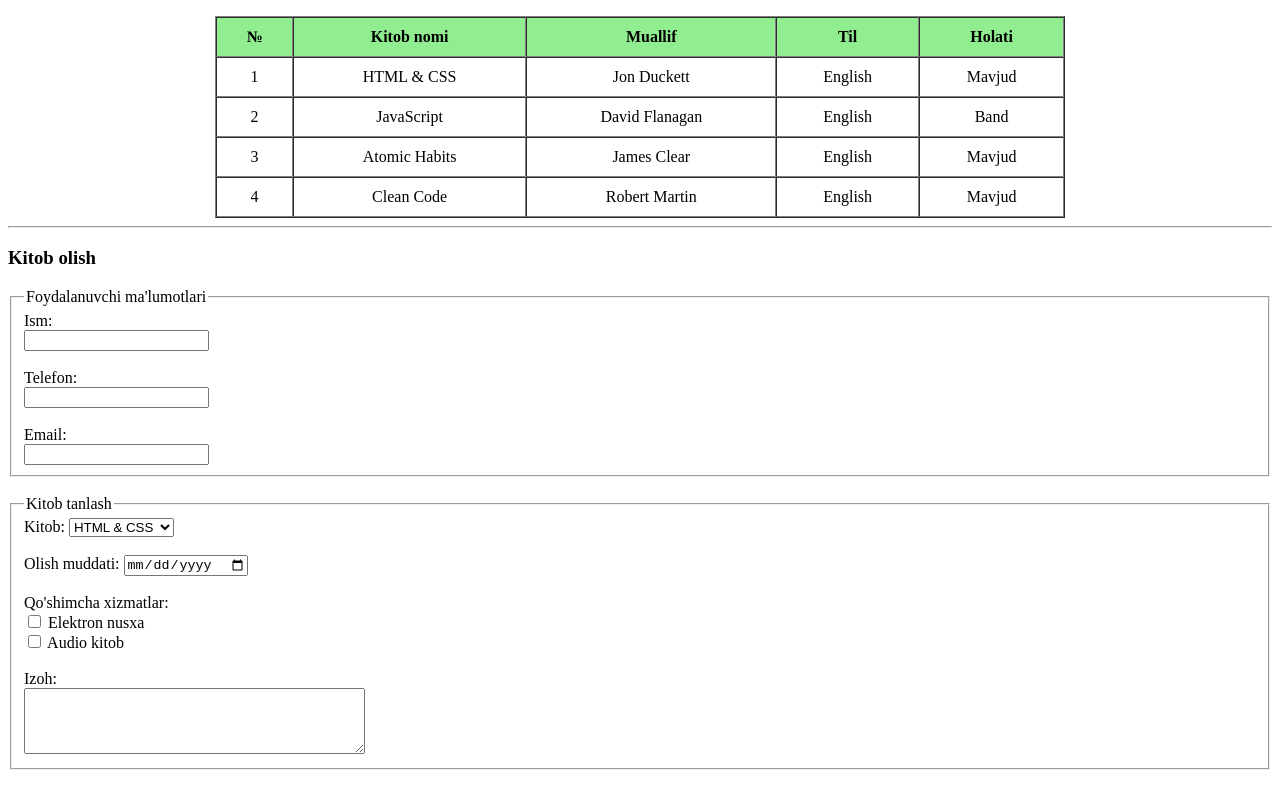
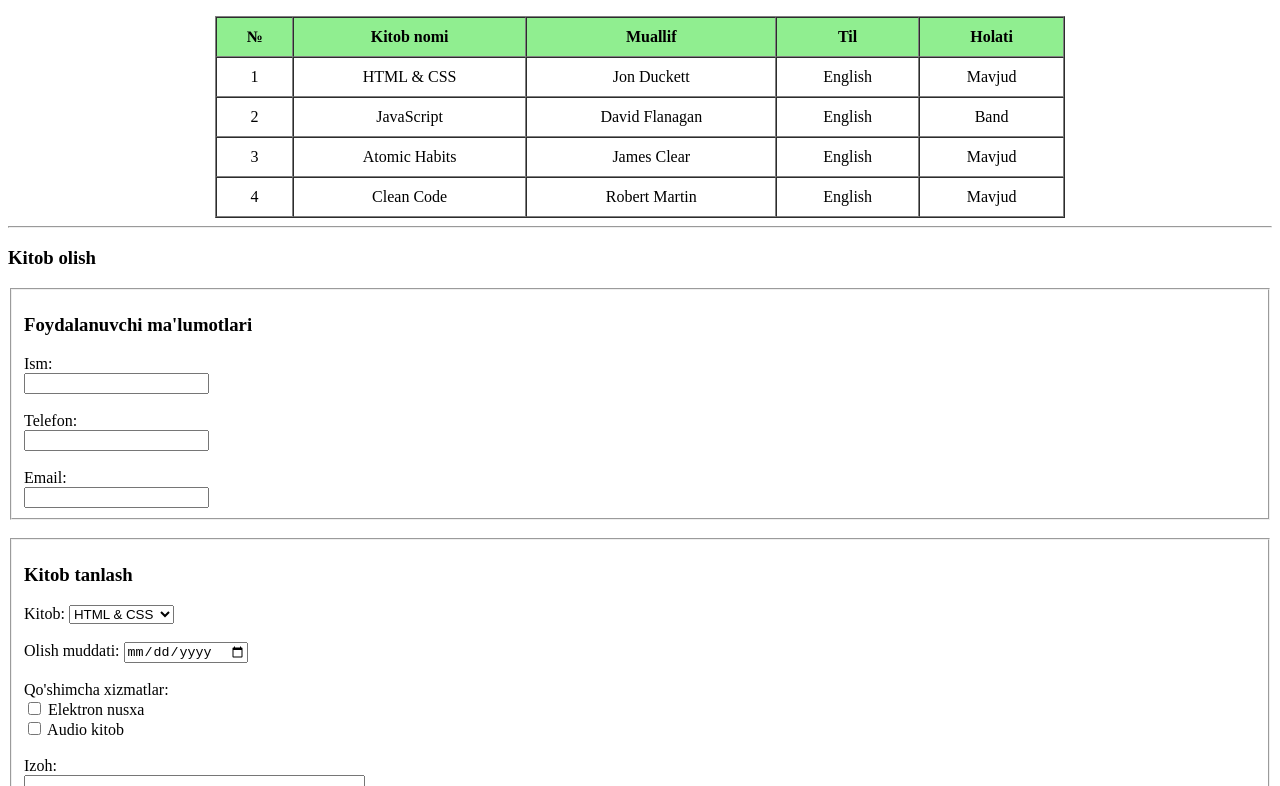
Before and after one commit to sardorbek-3226/IT-shaxarcha-1-exam, a plain HTML site: page index.html in a window 1280 px wide. Shown: the part 477-1263 px from the top of the page. Drawn offline with Linux system fonts and the light colour scheme.

Commit message:
Fix HTML formatting and structure

```diff
--- a/index.html
+++ b/index.html
@@ -98,7 +98,7 @@
 
         <fieldset>
 
-            <legend>Foydalanuvchi ma'lumotlari</legend>
+            <h3>Foydalanuvchi ma'lumotlari</h3>
 
             Ism:<br>
             <input type="text">
@@ -119,7 +119,7 @@
 
         <fieldset>
 
-            <legend>Kitob tanlash</legend>
+            <h3>Kitob tanlash</h3>
 
             Kitob:
 
```
